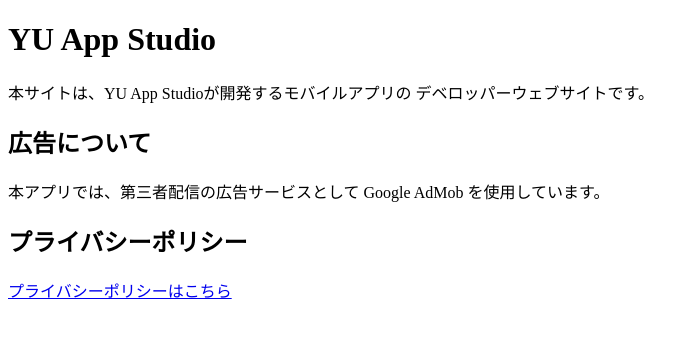
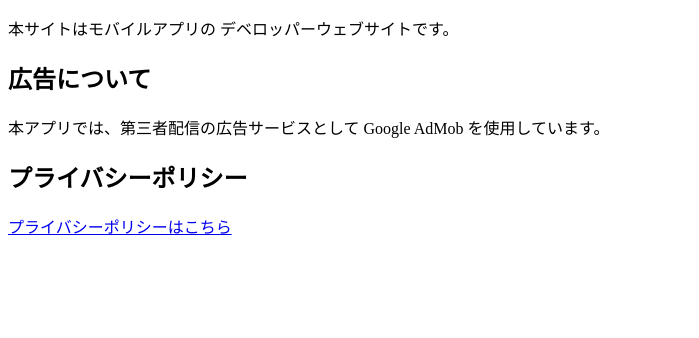
Before and after one commit to yu-appstudio/public-site, a plain HTML site: page index.html in a window 1280 px wide. Shown: the whole page, without its empty margins (0-699 px from the left). Drawn offline with Linux system fonts and the light colour scheme.

Commit message:
Update index.html content
Removed 'YU App Studio' heading and updated paragraph text.

```diff
--- a/index.html
+++ b/index.html
@@ -5,10 +5,8 @@
   <title>Developer Website</title>
 </head>
 <body>
-  <h1>YU App Studio</h1>
-
   <p>
-    本サイトは、YU App Studioが開発するモバイルアプリの
+    本サイトはモバイルアプリの
     デベロッパーウェブサイトです。
   </p>
 
```
